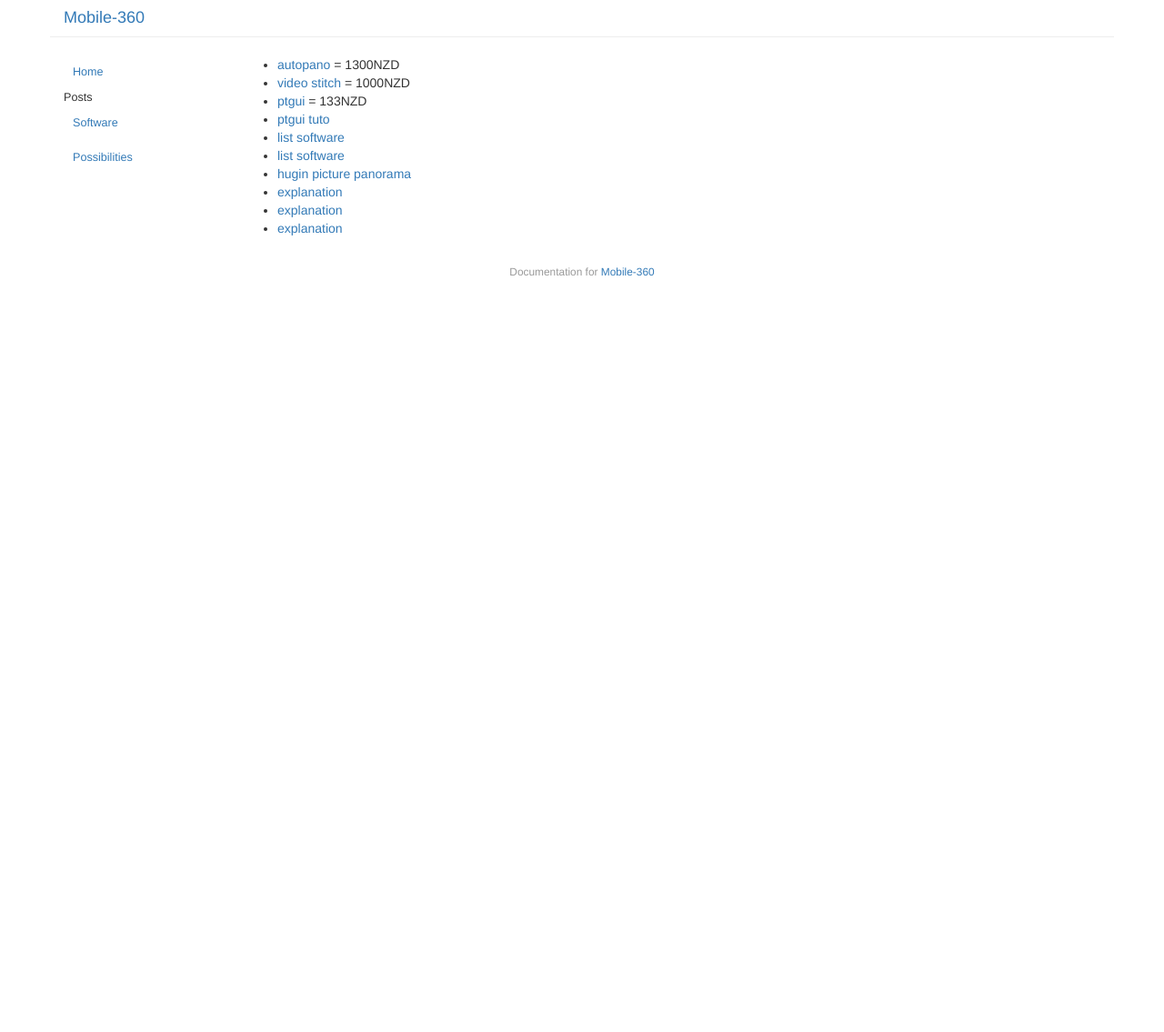
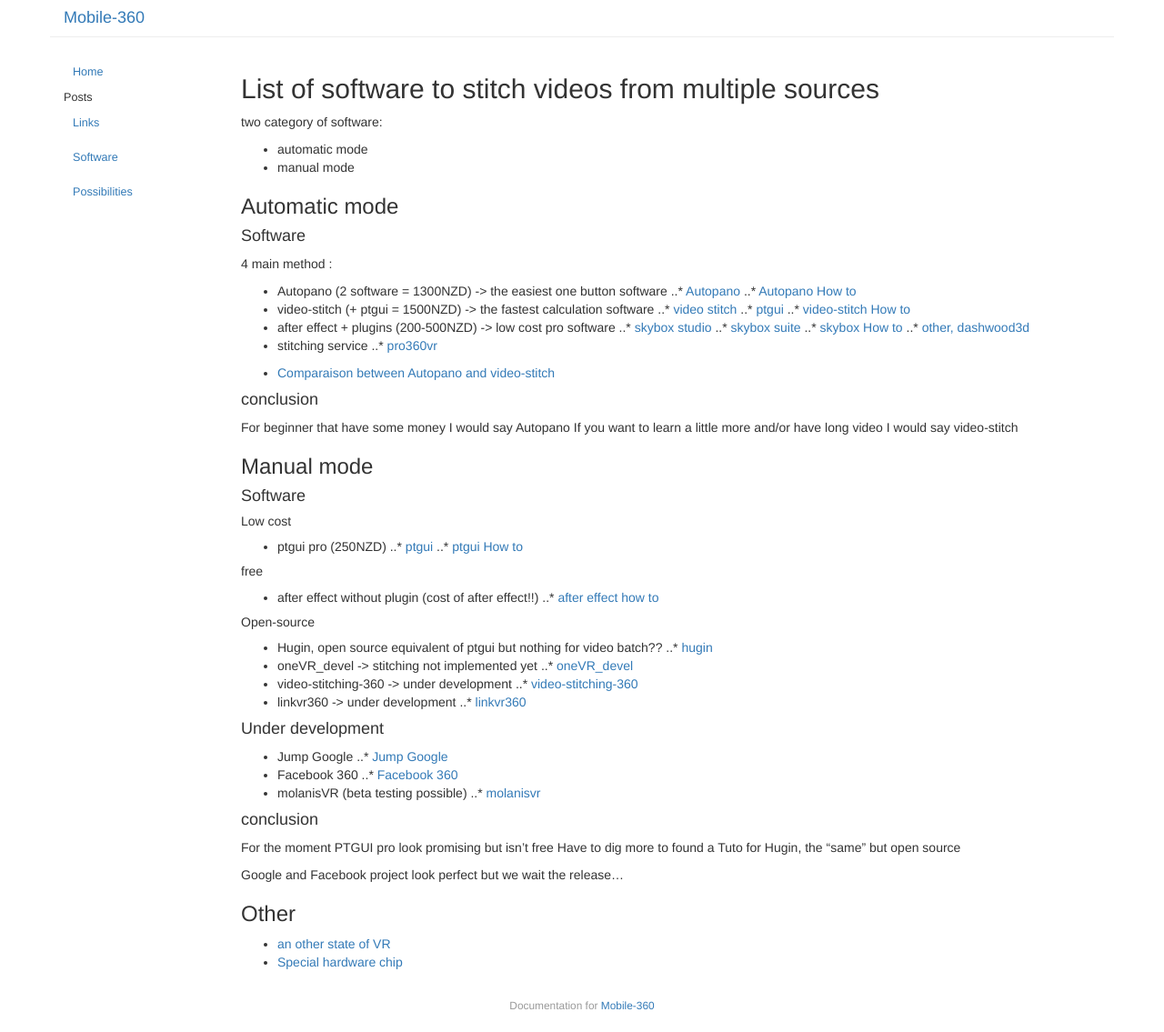
Before and after one commit to FabLabWgtn/Mobile-360, a Jekyll site: the page built from _posts/2016-06-08-software.md, in a window 1280 px wide. Shown: the whole page at 91% size. Built offline with Jekyll 4.4.1, drawn with Linux system fonts in a browser that asks for light colours; before the commit the page ends 900 px from its top, so only the background shows below that.

Commit message:
Software for stitching, some link

```diff
--- a/_posts/2016-06-08-software.md
+++ b/_posts/2016-06-08-software.md
@@ -2,15 +2,79 @@
 layout: default
 categories: post
 ---
+## List of software to stitch videos from multiple sources
+
+two category of software:
+
+- automatic mode
+- manual mode
+
+### Automatic mode
+#### Software
+4 main method :
+
+- Autopano (2 software = 1300NZD) -> the easiest one button software
+..* [Autopano](http://www.kolor.com/autopano/download/)
+..* [Autopano How to](http://freedom360.us/tutorials/software/kolor-autopano-video-workflow/)
+- video-stitch (+ ptgui = 1500NZD) -> the fastest calculation software
+..* [video stitch](http://www.video-stitch.com/)
+..* [ptgui](http://www.ptgui.com/)
+..* [video-stitch How to](https://www.youtube.com/watch?v=PSI5JQAJR_k&feature=youtu.be)
+- after effect + plugins (200-500NZD) -> low cost pro software
+..* [skybox studio](http://www.mettle.com/product/skybox-studio/)
+..* [skybox suite](http://www.mettle.com/product/mettle-skybox-suite/)
+..* [skybox How to](http://www.mettle.com/skybox-tutorials/)
+..* [other, dashwood3d](http://www.dashwood3d.com/360vrtoolbox.php)
+- stitching service
+..* [pro360vr](http://www.pro360vr.com/stitching-service.html)
+
+- [Comparaison between Autopano and video-stitch](https://www.linkedin.com/pulse/which-360-video-stitching-software-buy-video-stitch-alex-pearce)
+
+#### conclusion
+For beginner that have some money I would say Autopano
+If you want to learn a little more and/or have long video I would say video-stitch
+
+### Manual mode
+#### Software
+##### Low cost
+
+- ptgui pro (250NZD)
+..* [ptgui](http://www.ptgui.com/)
+..* [ptgui How to](http://freedom360.eu/360-video-stitching-ptgui/)
+
+##### free
+
+- after effect without plugin (cost of after effect!!)
+..* [after effect how to](https://www.youtube.com/watch?v=5elOFvyL4KA)
+
+##### Open-source
+
+- Hugin, open source equivalent of ptgui but nothing for video batch??
+..* [hugin](http://hugin.sourceforge.net/tutorials/index.shtml)
+- oneVR_devel -> stitching not implemented yet
+..* [oneVR_devel](https://github.com/felixtsao/oneVR_devel)
+- video-stitching-360 -> under development
+..* [video-stitching-360](https://code.google.com/archive/p/video-stitching-360/)
+- linkvr360 -> under development
+..* [linkvr360](https://github.com/nsathiya/linkvr360)
+
+#### Under development
+
+- Jump Google
+..* [Jump Google](https://vr.google.com/jump/)
+- Facebook 360
+..* [Facebook 360](https://facebook360.fb.com/)
+- molanisVR (beta testing possible)
+..* [molanisvr](http://molanisvr.com/)
+
+#### conclusion
+For the moment PTGUI pro look promising but isn't free
+Have to dig more to found a Tuto for Hugin, the "same" but open source
+
+Google and Facebook project look perfect but we wait the release...
 
 
-- [autopano](http://www.kolor.com/autopano/download/) = 1300NZD
-- [video stitch](http://www.video-stitch.com/) = 1000NZD
-- [ptgui](http://www.ptgui.com/) = 133NZD
-- [ptgui tuto](http://freedom360.eu/360-video-stitching-ptgui/)
-- [list software](http://shop.360heros.com/category-s/1829.htm)
-- [list software](http://www.panocam3d.com/software.html)
-- [hugin picture panorama](http://hugin.sourceforge.net/#)
-- [explanation ](https://www.reddit.com/r/oculus/comments/2uzylj/what_are_people_using_to_stitch_360_video_for_vr/)
-- [explanation](https://www.linkedin.com/pulse/which-360-video-stitching-software-buy-video-stitch-alex-pearce)
-- [explanation](http://webuser.hs-furtwangen.de/~dersch/mp/MotionPanoramas.html)
+### Other
+
+- [an other state of VR](http://stateofvr.com/?page_id=17168)
+- [Special hardware chip](http://www.argondesign.com/products/argon360/)
```
Also changed, not shown: _posts/2016-06-07-possibilities.md (+1 -0 lines), _posts/2016-06-14-links.md (added, +11 -0 lines), index.md (+3 -1 lines).
